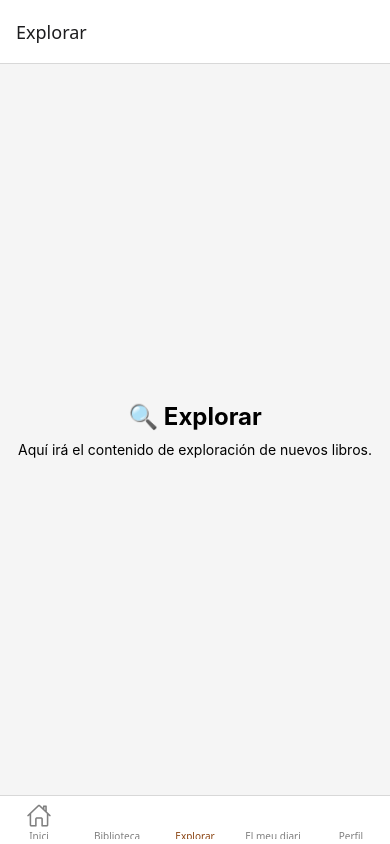
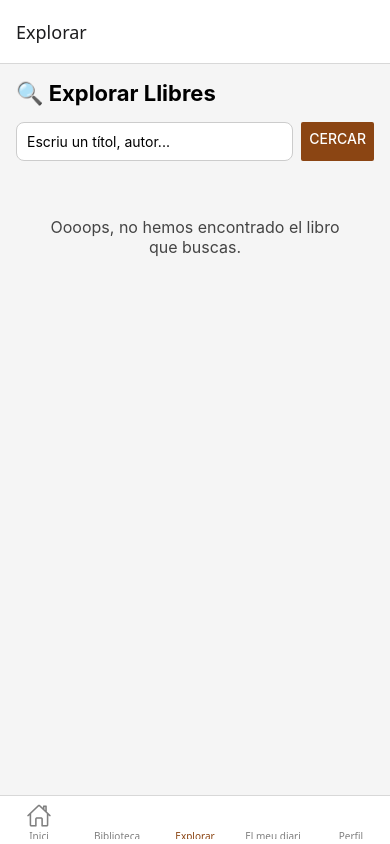
Before and after one commit to anastasiaanaya/BookJournal_App, a React Native app: screen /Explore in a window 390 px wide. Built offline with nearby package versions, Linux system fonts and the light colour scheme.

Commit message:
exploreScreen sense acabar

```diff
--- a/src/screens/ExploreScreen.js
+++ b/src/screens/ExploreScreen.js
@@ -1,4 +1,4 @@
-import React from 'react';
+/* import React from 'react';
 import { View, Text, StyleSheet } from 'react-native';
 
 export default function ExploreScreen() {
@@ -22,4 +22,154 @@ const styles = StyleSheet.create({
     fontWeight: 'bold',
     marginBottom: 10,
   }
+}); */
+
+import React, { useState } from 'react';
+import { View, Text, TextInput, Button, FlatList, Image, StyleSheet, ActivityIndicator } from 'react-native';
+
+export default function ExploreScreen() {
+  const [query, setQuery] = useState(''); // Lo que el usuario escribe
+  const [books, setBooks] = useState([]); // Los resultados de la API
+  const [loading, setLoading] = useState(false); // Estado de carga
+  const [error, setError] = useState(''); // Mensajes de error / no resultados
+
+  // Función para buscar en la API
+  const searchBooks = async (qParam) => {
+    const q = (typeof qParam === 'string' ? qParam : query).trim();
+    if (!q) return; // Si está vacío, no busca
+
+    setError('');
+    setLoading(true);
+    try {
+      // Llamada a la API de Google Books (aseguramos escape de caracteres)
+      const response = await fetch(`https://www.googleapis.com/books/v1/volumes?q=${encodeURIComponent(q)}&maxResults=10`);
+      const data = await response.json();
+
+      // Guardamos los libros (o un array vacío si no hay resultados)
+      const items = data.items || [];
+      setBooks(items);
+      if (items.length === 0) setError('Oooops, no hemos encontrado el libro que buscas.');
+      else setError('');
+    } catch (error) {
+      console.error("Error buscant llibres:", error);
+      setError('Error conectando con la API. Comprueba tu conexión.');
+      setBooks([]);
+    } finally {
+      setLoading(false);
+    }
+  };
+
+  // Función que dibuja CADA libro en la lista
+  const renderBook = ({ item }) => {
+    const bookInfo = item.volumeInfo;
+    // Algunos libros no tienen portada, ponemos una de repuesto por si acaso
+    const imageUrl = bookInfo.imageLinks?.thumbnail || 'https://via.placeholder.com/150x200.png?text=Sense+Portada';
+
+    return (
+      <View style={styles.bookCard}>
+        <Image source={{ uri: imageUrl }} style={styles.coverImage} />
+        <View style={styles.bookInfo}>
+          <Text style={styles.bookTitle} numberOfLines={2}>{bookInfo.title}</Text>
+          <Text style={styles.bookAuthor}>{bookInfo.authors?.join(', ') || 'Autor desconegut'}</Text>
+        </View>
+      </View>
+    );
+  };
+
+  return (
+    <View style={styles.container}>
+      <Text style={styles.headerTitle}>🔍 Explorar Llibres</Text>
+
+      {/* Buscador */}
+      <View style={styles.searchContainer}>
+        <TextInput
+          style={styles.searchInput}
+          placeholder="Escriu un títol, autor..."
+          value={query}
+          onChangeText={setQuery}
+          onSubmitEditing={({ nativeEvent }) => searchBooks(nativeEvent.text)} // Busca al darle al intro en el teclado
+        />
+        <Button title="Cercar" onPress={searchBooks} color="#8B4513" />
+      </View>
+
+      {/* Rueda de carga o Lista de resultados */}
+      {loading ? (
+        <ActivityIndicator size="large" color="#8B4513" style={{ marginTop: 20 }} />
+      ) : books.length === 0 ? (
+        <View style={{ marginTop: 20, alignItems: 'center' }}>
+          <Text style={styles.emptyMessage}>{error || 'Oooops, no hemos encontrado el libro que buscas.'}</Text>
+        </View>
+      ) : (
+        <FlatList
+          data={books}
+          keyExtractor={(item) => item.id}
+          renderItem={renderBook}
+          contentContainerStyle={{ paddingBottom: 20 }}
+        />
+      )}
+    </View>
+  );
+}
+
+// Estilos básicos
+const styles = StyleSheet.create({
+  container: {
+    flex: 1,
+    padding: 16,
+    backgroundColor: '#F5F5F5',
+  },
+  headerTitle: {
+    fontSize: 22,
+    fontWeight: 'bold',
+    marginBottom: 16,
+  },
+  searchContainer: {
+    flexDirection: 'row',
+    marginBottom: 16,
+  },
+  searchInput: {
+    flex: 1,
+    borderWidth: 1,
+    borderColor: '#ccc',
+    padding: 10,
+    borderRadius: 8,
+    marginRight: 8,
+    backgroundColor: 'white',
+  },
+  bookCard: {
+    flexDirection: 'row',
+    backgroundColor: 'white',
+    padding: 10,
+    marginBottom: 12,
+    borderRadius: 8,
+    elevation: 2, // Sombra en Android
+    shadowColor: '#000', // Sombra en iOS
+    shadowOpacity: 0.1,
+    shadowRadius: 4,
+  },
+  coverImage: {
+    width: 60,
+    height: 90,
+    borderRadius: 4,
+  },
+  bookInfo: {
+    flex: 1,
+    marginLeft: 12,
+    justifyContent: 'center',
+  },
+  bookTitle: {
+    fontSize: 16,
+    fontWeight: 'bold',
+  },
+  bookAuthor: {
+    fontSize: 14,
+    color: '#666',
+    marginTop: 4,
+  },
+  emptyMessage: {
+    fontSize: 16,
+    color: '#444',
+    textAlign: 'center',
+    padding: 20,
+  },
 });
```
